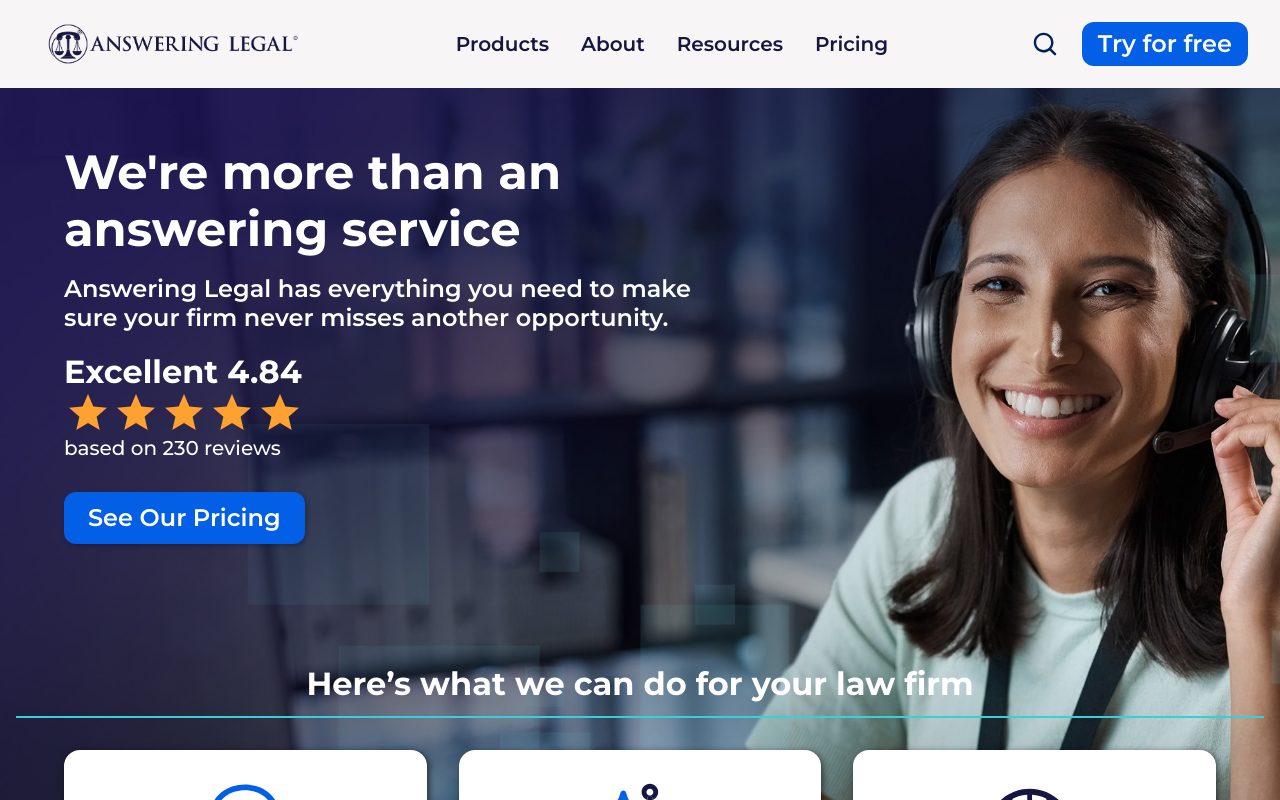
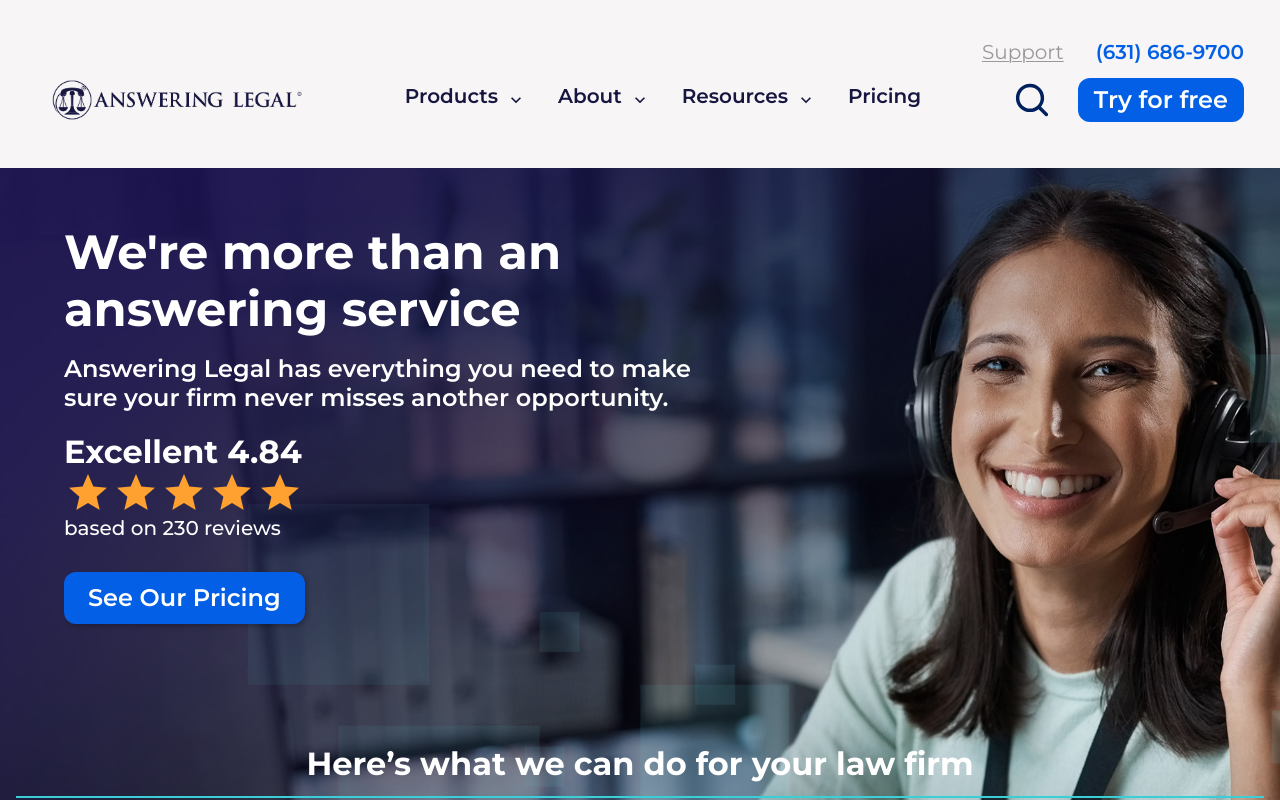
Before and after one commit to kayla-pagan/next-app, a Next.js app: page / in a window 1280 px wide. Shown: the top 800 px of the page. Built offline with nearby package versions, Linux system fonts and the light colour scheme.

Commit message:
Add active styles and toggle to search bar and links

```diff
--- a/app/components/Navbar.tsx
+++ b/app/components/Navbar.tsx
@@ -1,17 +1,29 @@
 "use client";
 
-import Link from "next/link"
+import Link, { LinkProps } from "next/link"
 import Image from "next/image"
 import AnsweringLegalLogo from "@/public/answering-legal-logo.png"
 import SearchIcon from "@/public/search-icon.svg"
 import LinkButton from "./LinkButton"
 import { useState } from "react"
+import { MdKeyboardArrowDown } from "react-icons/md";
+import { MdKeyboardArrowUp } from "react-icons/md";
 
 export default function Navbar() {
     const [isOpen, setIsOpen] = useState(false)
+    const [isActive, setIsActive] = useState<string | null>(null)
+    const [showSearch, setShowSearch] = useState(false)
+
+    function toggleActive(href: string) {
+        setIsActive(prev => (prev === href ? null : href))
+    }
 
     return (
-        <header className="w-full py-2 px-8 bg-off-white">
+        <header className="w-full pt-10 pb-8 px-9 bg-off-white">
+            <div className="hidden justify-end items-center gap-8 xl:flex">
+                <Link href="/support" className="body-2 font-normal text-gray underline decoration-1 underline-offset-2">Support</Link>
+                <Link href="tel:6316869700" className="body-2 font-semibold text-blue">(631) 686-9700</Link>
+            </div>
             <div className="flex flex-row justify-between items-center gap-2">
                 {/* Logo */}
                 <Link href="/">
@@ -23,31 +35,87 @@
                     />
                 </Link>
                 {/* Primary nav */}
-                <nav className="">
-                    <ul className="flex-row items-center gap-8 hidden lg:flex">
+                <nav className="hidden xl:block">
+                    <ul className="flex flex-row items-center gap-8">
                         <li>
-                            <Link href="/products" className="text-navy-blue text-xl font-semibold">Products</Link>
+                            <Link
+                                href="/products"
+                                className={`flex items-end gap-2 relative body-2 font-semibold text-navy-blue text-xl font-semibold hover:text-blue pb-2
+                                            after:absolute after:left-0 after:right-0 after:bottom-0
+                                            after:h-[4px] after:bg-teal after:rounded-lg after:origin-center
+                                            after:scale-x-0 after:transition-transform after:duration-200
+                                            data-[active=true]:after:scale-x-100`}
+                                data-active={isActive === "/products"}
+                                onClick={(e) => {e.preventDefault(); toggleActive("/products");}}
+                            >
+                                    Products {isActive === "/products" ? <MdKeyboardArrowUp /> : <MdKeyboardArrowDown />}
+                            </Link>
                         </li>
                         <li>
-                            <Link href="/about" className="text-navy-blue text-xl font-semibold">About</Link>
+                            <Link
+                                href="/about"
+                                className={`flex items-end gap-2 relative body-2 font-semibold text-navy-blue text-xl font-semibold hover:text-blue pb-2
+                                            after:absolute after:left-0 after:right-0 after:bottom-0
+                                            after:h-[4px] after:bg-teal after:rounded-lg after:origin-center
+                                            after:scale-x-0 after:transition-transform after:duration-200
+                                            data-[active=true]:after:scale-x-100`}
+                                data-active={isActive === "/about"}
+                                onClick={(e) => {e.preventDefault(); toggleActive("/about");}}
+                            >
+                                About {isActive === "/about" ? <MdKeyboardArrowUp /> : <MdKeyboardArrowDown />}
+                            </Link>
                         </li>
                         <li>
-                            <Link href="/resources" className="text-navy-blue text-xl font-semibold">Resources</Link>
+                            <Link
+                                href="/resources"
+                                className={`flex items-end gap-2 relative body-2 font-semibold text-navy-blue text-xl font-semibold hover:text-blue pb-2
+                                            after:absolute after:left-0 after:right-0 after:bottom-0
+                                            after:h-[4px] after:bg-teal after:rounded-lg after:origin-center
+                                            after:scale-x-0 after:transition-transform after:duration-200
+                                            data-[active=true]:after:scale-x-100`}
+                                data-active={isActive === "/resources"}
+                                onClick={(e) => {e.preventDefault(); toggleActive("/resources");}}
+                            >
+                                Resources {isActive === "/resources" ? <MdKeyboardArrowUp /> : <MdKeyboardArrowDown />}
+                            </Link>
                         </li>
                         <li>
-                            <Link href="/pricing" className="text-navy-blue text-xl font-semibold">Pricing</Link>
+                            <Link
+                                href="/pricing"
+                                className={`flex items-end gap-2 relative body-2 font-semibold text-navy-blue text-xl font-semibold hover:text-blue pb-2
+                                            after:absolute after:left-0 after:right-0 after:bottom-0
+                                            after:h-[4px] after:bg-teal after:rounded-lg after:origin-center
+                                            after:scale-x-0 after:transition-transform after:duration-200
+                                            data-[active=true]:after:scale-x-100`}
+                                data-active={isActive === "/pricing"}
+                                onClick={(e) => {e.preventDefault(); toggleActive("/pricing");}}
+                            >
+                                Pricing
+                            </Link>
                         </li>
                     </ul>
                 </nav>
                 {/* User actions */}
-                <div className="flex-row items-center gap-4 hidden lg:flex">
+                <div className="flex flex-col items-end gap-4">
+                    <div className="flex-row items-center gap-4 hidden xl:flex">
+                        <div className="flex items-center">
                             <button>
                                 <Image
                                     src={SearchIcon}
                                     alt="Search"
-                            className="w-[42px] h-auto shrink-0"
+                                    className="w-[60px] h-auto shrink-0"
+                                    onClick={() => setShowSearch(prevSearch => !prevSearch)}
                                 />
                             </button>
+                            {showSearch &&
+                                <input
+                                    id="search-input"
+                                    type="text"
+                                    placeholder="Search"
+                                    className="text-xl py-0.25 border-b border-gray max-w-[150px]"
+                                />
+                            }
+                        </div>
                         <LinkButton
                             href="/try-for-free"
                             variant="primary"
@@ -57,9 +125,10 @@
                                 Try for free
                         </LinkButton>
                     </div>
+                </div>
                 {/* Hamburger Icon */}
                 <button
-                    className="flex flex-col justify-center items-center lg:hidden"
+                    className="flex flex-col justify-center items-center xl:hidden"
                     onClick={() => setIsOpen(prevOpen => !prevOpen)}
                 >
                     <span
```
Lines whose indentation alone changed are shown as unchanged.
